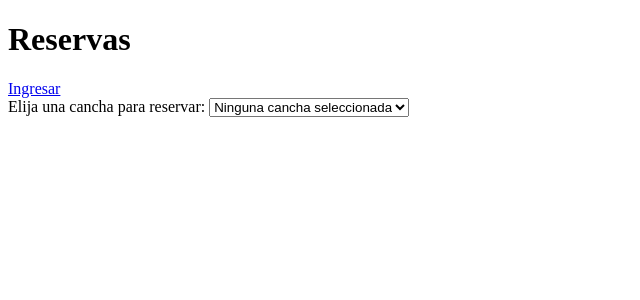
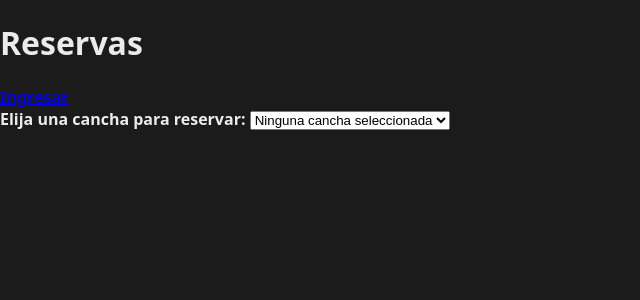
Before and after one commit to felig76/web-de-reserva-de-canchas, a PHP site: page /reservas.html in a window 1280 px wide. Shown: the top 300 px of the page, without its empty margins (0-640 px from the left). Run offline with PHP 8.4, Linux system fonts and the light colour scheme.

Commit message:
Update reservas.css

```diff
--- a/reservas/reservas.css
+++ b/reservas/reservas.css
@@ -1,3 +1,15 @@
+body {
+    margin: 0;
+    padding: 0;
+    background-color: rgb(27, 27, 27);
+    color: rgb(235, 235, 235);
+    font-family:system-ui, -apple-system, BlinkMacSystemFont, 'Segoe UI', Roboto, Oxygen, Ubuntu, Cantarell, 'Open Sans', 'Helvetica Neue', sans-serif;
+    font-weight: 700;
+}
+
+
+
+
 /* Estilo para el contenedor de reservas */
 #listasReservasDiarias {
     display: flex;
```
